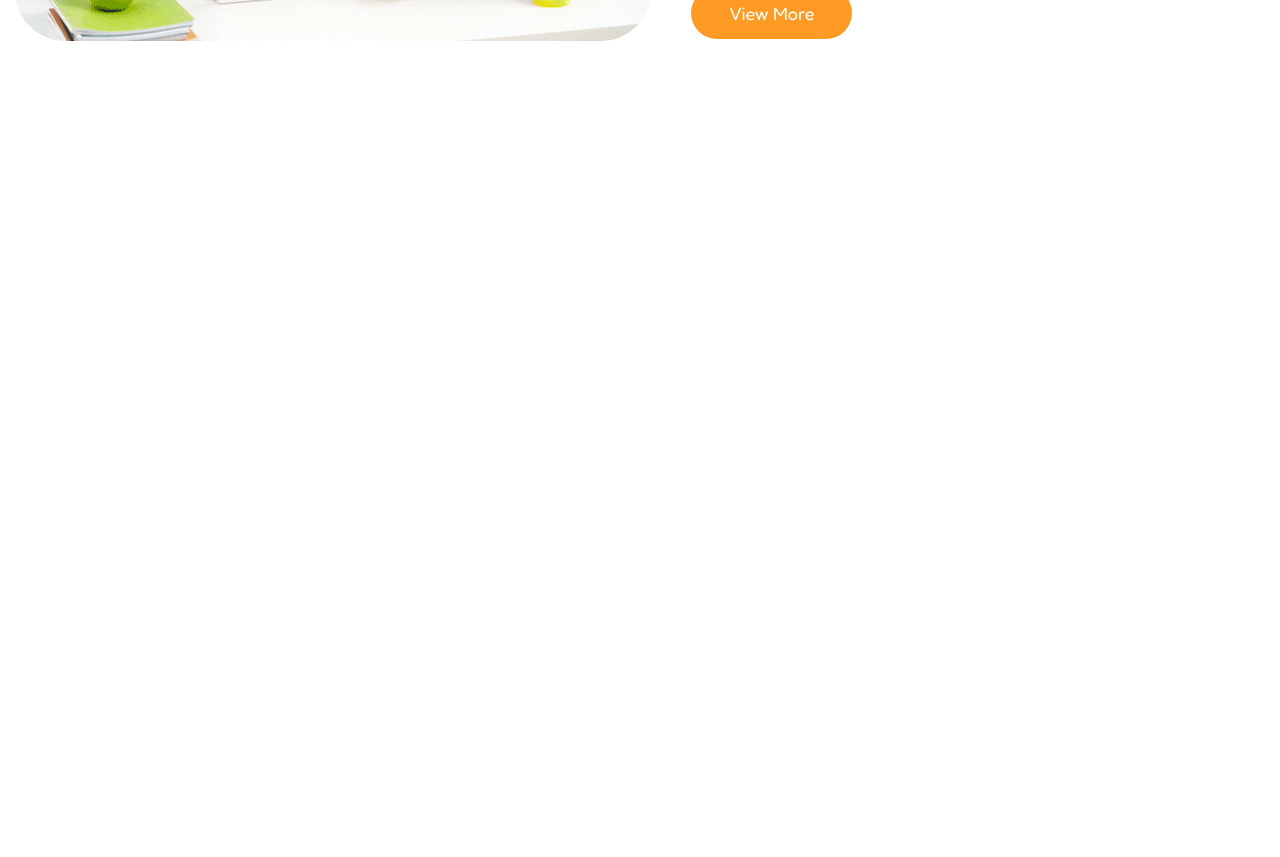
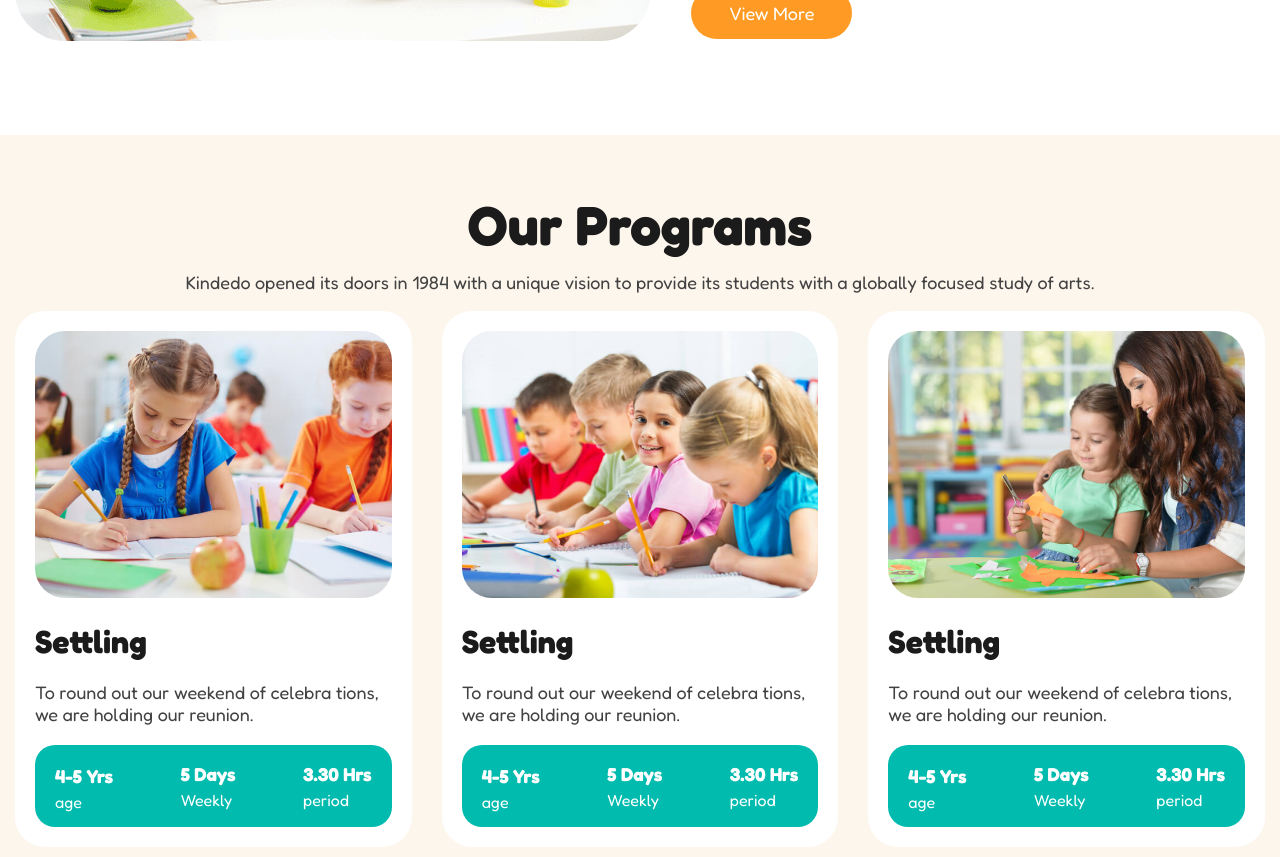
Before and after one commit to ravshanaliyev/kinde, a React (Create React App) app: page / in a window 1280 px wide. Shown: the part 1820-2677 px from the top of the page. Before the commit the page ends 1875 px from the top, so only its background shows below. Built offline with nearby package versions, Linux system fonts and the light colour scheme.

Commit message:
Programs

```diff
--- a/src/pages/home/Home.css
+++ b/src/pages/home/Home.css
@@ -79,7 +79,8 @@
     font-size: 18px;
 }
 
-.offers-card {
+.offers-card,
+.programs-cards {
     display: grid;
     grid-template-columns: repeat(3, 1fr);
     gap: 30px;
@@ -173,13 +174,15 @@
     border-radius: 50px;
 }
 
-.statistic-title {
+.statistic-title,
+.programs-title {
     color: #1b1b1b;
     font-size: 55px;
     margin-bottom: -5px;
 }
 
-.statistic-parag {
+.statistic-parag,
+.programs-parag {
     color: #424242;
     font-size: 18px;
 }
@@ -226,6 +229,68 @@
     color: #424242;
 }
 
+/* Programs */
+
+.home-programs {
+    margin-top: 80px;
+    background-color: #FDF6EC;
+}
+
+.programs-container {
+    max-width: 1320px;
+    margin: 0 auto;
+    padding: 10px 15px;
+}
+
+.programs-info {
+    text-align: center;
+}
+
+.programs-card {
+    background-color: #fff;
+    padding: 20px;
+    border-radius: 30px;
+    transition: all 0.3s ease-in;
+}
+
+.programs-card img {
+    width: 100%;
+    border-radius: 30px;
+}
+
+.program-card-title {
+    color: #1b1b1b;
+    font-size: 32px;
+    margin: 20px 0;
+}
+
+.program-card-desc {
+    color: #424242;
+    font-size: 18px;
+    margin-bottom: 20px;
+}
+
+.program-stats {
+    display: flex;
+    align-items: center;
+    gap: 20px;
+    justify-content: space-between;
+    background-color: #00bbae;
+    border-radius: 20px;
+    padding: 10px 20px;
+    color: #fff;
+}
+
+.program-stat {
+    display: block;
+
+}
+
+.program-stat-title,
+.program-stat-desc {
+    margin: 5px 0;
+}
+
 /* Media Queries */
 @media (max-width: 768px) {
     .header-container {
@@ -248,7 +313,8 @@
         font-size: 45px;
     }
 
-    .offers-card {
+    .offers-card,
+    .programs-cards {
         grid-template-columns: repeat(2, 1fr);
     }
 
@@ -272,7 +338,9 @@
 }
 
 @media (max-width: 600px) {
-    .offers-card {
+
+    .offers-card,
+    .programs-cards {
         grid-template-columns: repeat(1, 1fr);
         padding: 20px;
     }
@@ -328,4 +396,12 @@
     .statistic-link {
         font-size: 16px;
     }
+
+    .programs-card img {
+        border-radius: 20px;
+    }
+
+    .program-card-title {
+        font-size: 26px;
+    }
 }
--- a/src/pages/home/Home.jsx
+++ b/src/pages/home/Home.jsx
@@ -4,7 +4,9 @@ import { Link } from 'react-router-dom'
 import { MdOutlineSportsSoccer } from 'react-icons/md'
 import Statistic from '../../assets/info.png'
 import { FaChevronCircleRight } from "react-icons/fa";
-
+import Program1 from '../../assets/program1.jpg'
+import Program2 from '../../assets/program2.jpg'
+import Program3 from '../../assets/program3.jpg'
 import './Home.css'
 const Home = () => {
     return (
@@ -102,6 +104,84 @@ const Home = () => {
                     </div>
                 </div>
             </div>
+            <div className="home-programs">
+                <div className="programs-container">
+                    <div className="programs-info">
+                        <h2 className="programs-title">
+                            Our Programs
+                        </h2>
+                        <p className="programs-parag">
+                            Kindedo opened its doors in 1984 with a unique vision to provide its students
+                            with a globally focused study of arts.
+                        </p>
+                    </div>
+                    <div className="programs-cards">
+                        <div className="programs-card">
+                            <img src={Program1} alt="" />
+                            <h3 className="program-card-title">Settling</h3>
+                            <p className="program-card-desc">
+                                To round out our weekend of celebra tions, we are holding our reunion.
+                            </p>
+                            <div className="program-stats">
+                                <div style={{ paddingTop: '5px' }} className="program-stat">
+                                    <h3 className="program-stat-title">4-5 Yrs</h3>
+                                    <p className="program-stat-desc">age</p>
+                                </div>
+                                <div className="program-stat">
+                                    <h3 className="program-stat-title">5 Days</h3>
+                                    <p className="program-stat-desc">Weekly</p>
+                                </div>
+                                <div className="program-stat">
+                                    <h3 className="program-stat-title">3.30 Hrs</h3>
+                                    <p className="program-stat-desc">period</p>
+                                </div>
+                            </div>
+                        </div>
+                        <div className="programs-card">
+                            <img src={Program2} alt="" />
+                            <h3 className="program-card-title">Settling</h3>
+                            <p className="program-card-desc">
+                                To round out our weekend of celebra tions, we are holding our reunion.
+                            </p>
+                            <div className="program-stats">
+                                <div style={{ paddingTop: '5px' }} className="program-stat">
+                                    <h3 className="program-stat-title">4-5 Yrs</h3>
+                                    <p className="program-stat-desc">age</p>
+                                </div>
+                                <div className="program-stat">
+                                    <h3 className="program-stat-title">5 Days</h3>
+                                    <p className="program-stat-desc">Weekly</p>
+                                </div>
+                                <div className="program-stat">
+                                    <h3 className="program-stat-title">3.30 Hrs</h3>
+                                    <p className="program-stat-desc">period</p>
+                                </div>
+                            </div>
+                        </div>
+                        <div className="programs-card">
+                            <img src={Program3} alt="" />
+                            <h3 className="program-card-title">Settling</h3>
+                            <p className="program-card-desc">
+                                To round out our weekend of celebra tions, we are holding our reunion.
+                            </p>
+                            <div className="program-stats">
+                                <div style={{ paddingTop: '5px' }} className="program-stat">
+                                    <h3 className="program-stat-title">4-5 Yrs</h3>
+                                    <p className="program-stat-desc">age</p>
+                                </div>
+                                <div className="program-stat">
+                                    <h3 className="program-stat-title">5 Days</h3>
+                                    <p className="program-stat-desc">Weekly</p>
+                                </div>
+                                <div className="program-stat">
+                                    <h3 className="program-stat-title">3.30 Hrs</h3>
+                                    <p className="program-stat-desc">period</p>
+                                </div>
+                            </div>
+                        </div>
+                    </div>
+                </div>
+            </div>
         </div>
     )
 }
```
